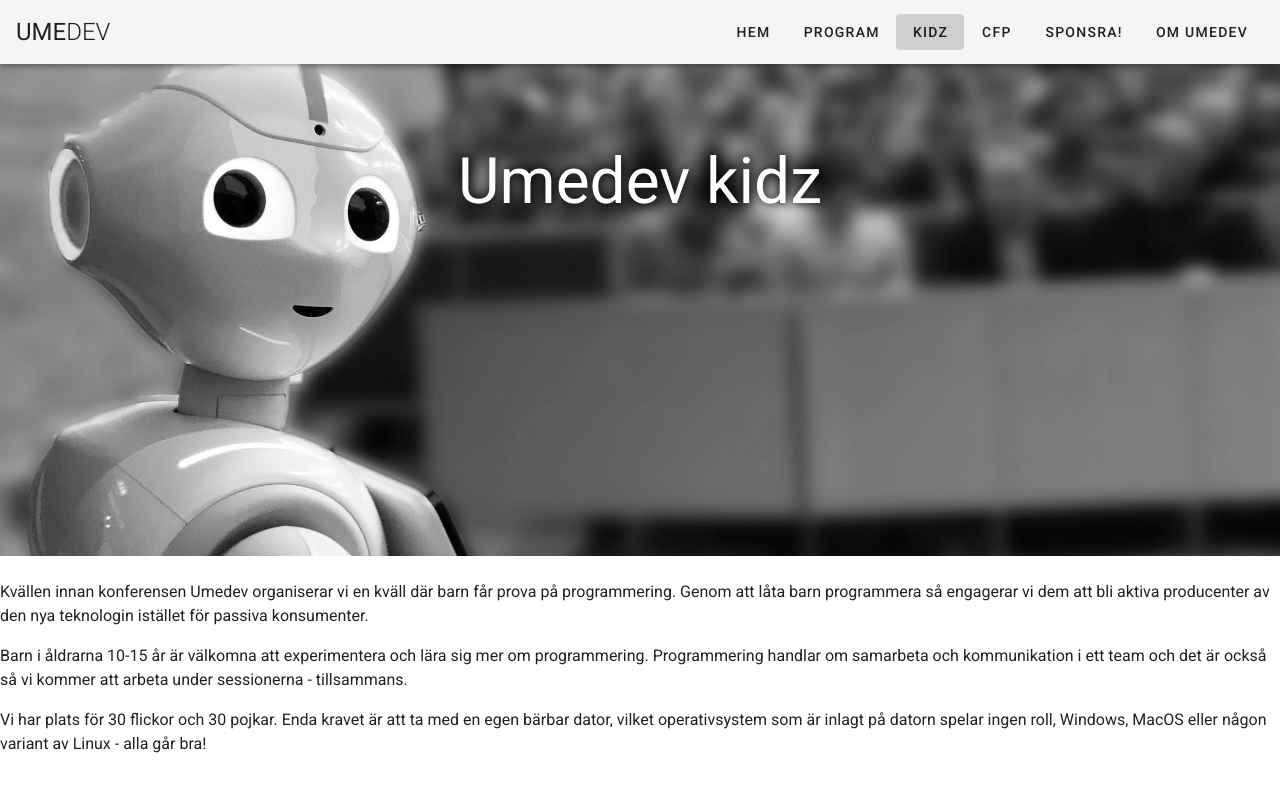
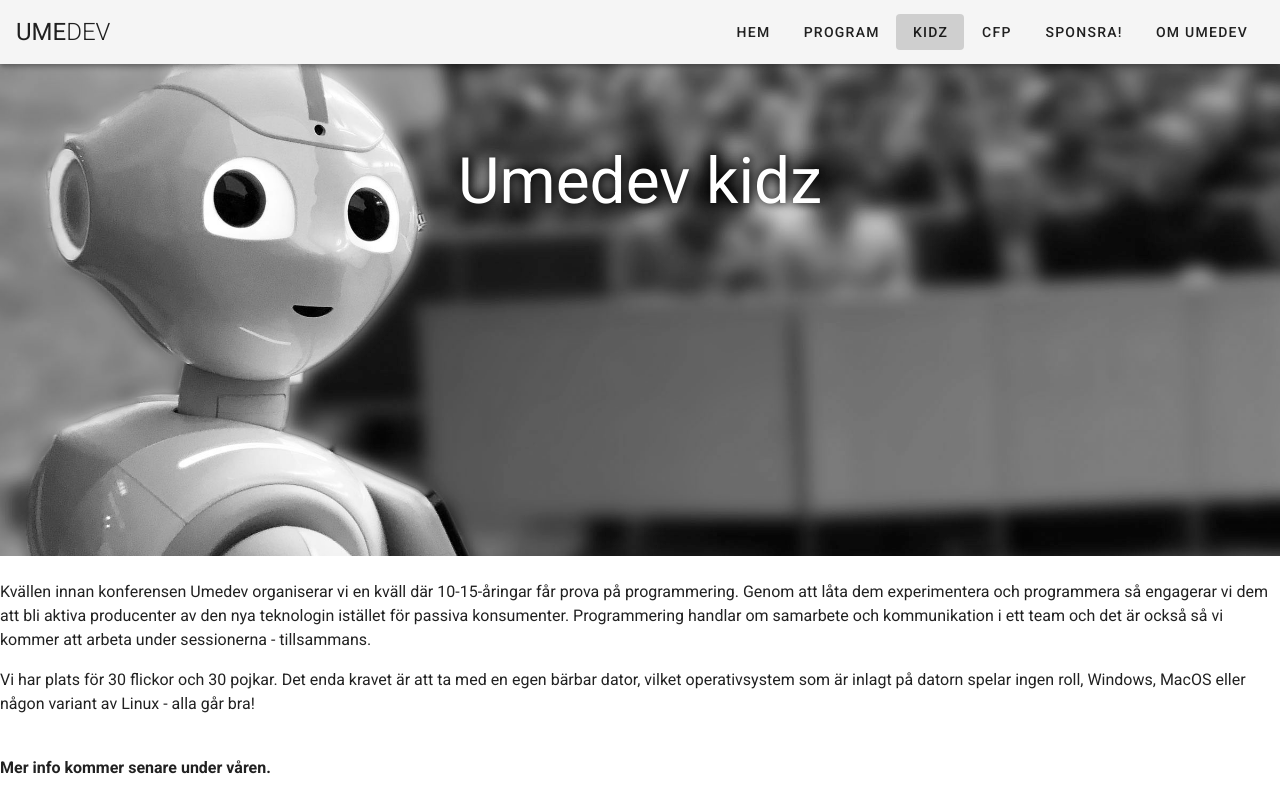
Before and after one commit to umedevkonferens/umedev, a Vue app: page /kidz in a window 1280 px wide. Shown: the top 798 px of the page. Built offline with nearby package versions, Linux system fonts and the light colour scheme; what vuefire would draw is missing.

Commit message:
Text-changes from Ellen

```diff
--- a/src/App.vue
+++ b/src/App.vue
@@ -171,4 +171,7 @@
 .bold {
   font-weight: bold;
 }
+.italic {
+  font-style: italic;
+}
 </style>
--- a/src/views/About.vue
+++ b/src/views/About.vue
@@ -5,9 +5,10 @@
       <v-col md="auto" class="content wrapper">
         <br />
         <p>
-          En endags konferens för den norrländska IT-branschen. Här möts alla
-          discipliner för att utbyta erfarenheter, nätverka och ta tillvara och
-          utveckla vårt kunnande. Konferensen är kostnadsfri för deltagarna.
+          Umedev är en endagskonferens för den norrländska IT-branschen. Här
+          möts alla discipliner för att utbyta erfarenheter, nätverka och ta
+          tillvara och utveckla vårt kunnande. Konferensen är kostnadsfri för
+          deltagarna.
         </p>
         <h1>Organisation</h1>
         <p>
@@ -54,13 +55,19 @@
         <br />
         <h2>Umedev Kidz</h2>
         <p>
-          I samband med konferensen hölls en minikonferens för ungdomar ca 10-15
-          år där de får testa programmering. Ungdomskonferensen hade i år två
-          olika workshops. Tankar finns att samtidigt som ungdomar bjuds in även
-          utbilda deras föräldrar eller ha ett spår för lärare. Planera och
-          genomföra en förkonferens för ungdomar. Gruppen som jobbar med
-          UmedevKidz behöver uppskattningsvis lägga ner 2 h/vecka under månaden
-          före konferensen + genomförandet under kvällen före.
+          I samband med konferensen hålls en minikonferens för 10-15 åringar där
+          de får testa programmering. Kidz hade i år två olika workshops. Tankar
+          finns att samtidigt som ungdomarbjuds in även utbilda deras föräldrar
+          eller ha ett spår för lärare.
+        </p>
+        <ul>
+          <li>Planera och genomföra en förkonferens för ungdomar.</li>
+        </ul>
+        <br />
+        <p>
+          Gruppen som jobbar med UmedevKidz behöver uppskattningsvis lägga ner 2
+          h/vecka under månaden före konferensen + genomförandet under kvällen
+          före.
         </p>
         <br />
         <h2>Kommunikationsgruppen</h2>
--- a/src/views/Home.vue
+++ b/src/views/Home.vue
@@ -10,7 +10,7 @@
         <v-card>
           <v-card-title>Call For Papers öppnar i december 2019!</v-card-title>
           <v-card-text>
-            Detta är en konferens för oss - till oss själva, vi behöver lokala
+            Detta är en konferens för oss - till oss själva. Vi behöver lokala
             talare inom alla discipliner. Dela med dig av din framtidsspaning,
             ett misstag, en effektiv metod eller en cool teknik. Du kan välja
             upplägg mellan en 45 min föreläsning eller en 15 min
@@ -29,9 +29,10 @@
         <v-card>
           <v-card-title>Hur kan min organisation bidra?</v-card-title>
           <v-card-text>
-            Vårt motto är För oss, av oss, för att vi vill det! Och vi hoppas
-            att alla IT-företag i vår region vill vara med och genomföra Umedev.
-            Det kan man göra genom att ställa upp med
+            Vårt motto är
+            <span class="italic">För oss, av oss, för att vi vill det! </span
+            >Och vi hoppas att alla IT-företag i vår region vill vara med och
+            genomföra Umedev. Det kan man göra genom att ställa upp med
             <router-link :to="{ path: 'cfp' }">talare</router-link>, delta i
             någon av de
             <router-link :to="{ path: 'about' }">arbetsgrupper</router-link>
--- a/src/views/Kidz.vue
+++ b/src/views/Kidz.vue
@@ -5,22 +5,18 @@
       <v-col md="auto" class="content wrapper">
         <br />
         <p>
-          Kvällen innan konferensen Umedev organiserar vi en kväll där barn får
-          prova på programmering. Genom att låta barn programmera så engagerar
-          vi dem att bli aktiva producenter av den nya teknologin istället för
-          passiva konsumenter.
+          Kvällen innan konferensen Umedev organiserar vi en kväll där
+          10-15-åringar får prova på programmering. Genom att låta dem
+          experimentera och programmera så engagerar vi dem att bli aktiva
+          producenter av den nya teknologin istället för passiva konsumenter.
+          Programmering handlar om samarbete och kommunikation i ett team och
+          det är också så vi kommer att arbeta under sessionerna - tillsammans.
         </p>
         <p>
-          Barn i åldrarna 10-15 år är välkomna att experimentera och lära sig
-          mer om programmering. Programmering handlar om samarbeta och
-          kommunikation i ett team och det är också så vi kommer att arbeta
-          under sessionerna - tillsammans.
-        </p>
-        <p>
-          Vi har plats för 30 flickor och 30 pojkar. Enda kravet är att ta med
-          en egen bärbar dator, vilket operativsystem som är inlagt på datorn
-          spelar ingen roll, Windows, MacOS eller någon variant av Linux - alla
-          går bra!
+          Vi har plats för 30 flickor och 30 pojkar. Det enda kravet är att ta
+          med en egen bärbar dator, vilket operativsystem som är inlagt på
+          datorn spelar ingen roll, Windows, MacOS eller någon variant av Linux
+          - alla går bra!
         </p>
         <br />
 
--- a/src/views/Sponsring.vue
+++ b/src/views/Sponsring.vue
@@ -7,7 +7,7 @@
         <p>
           Kan ditt företag hjälpa oss att genomföra Umedev 2020? Vi har några
           färdiga paket sponsorpaket som du kan läsa om längre ner på sidan. Om
-          inget av de passar så är går det såklart bra att höra av sig till oss
+          inget av dem passar så är går det såklart bra att höra av sig till oss
           för en enskild lösning, mejla oss på
           <a href="mailto:info@umedev.org!">info@umedev.org!</a>
         </p>
```
